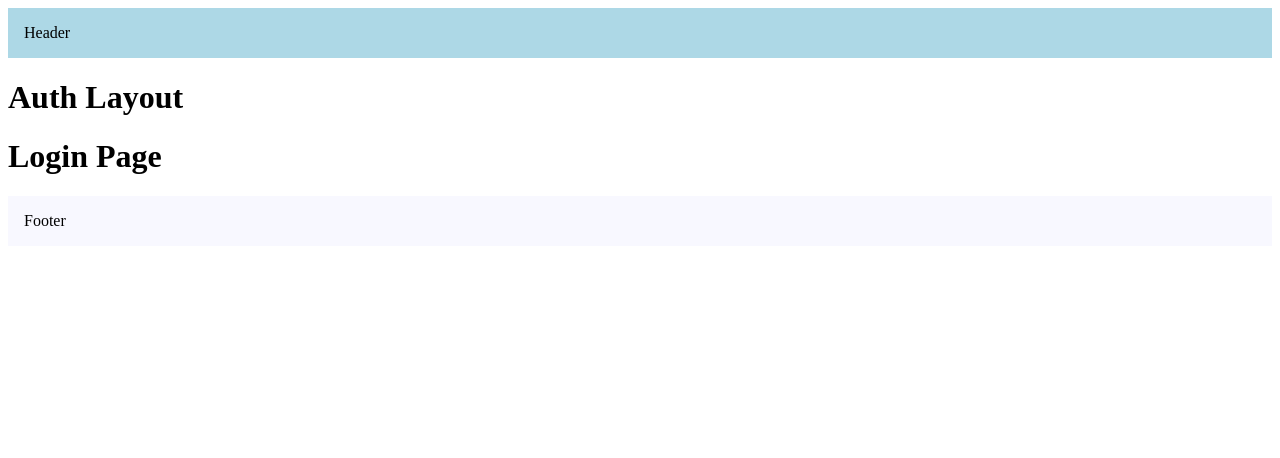
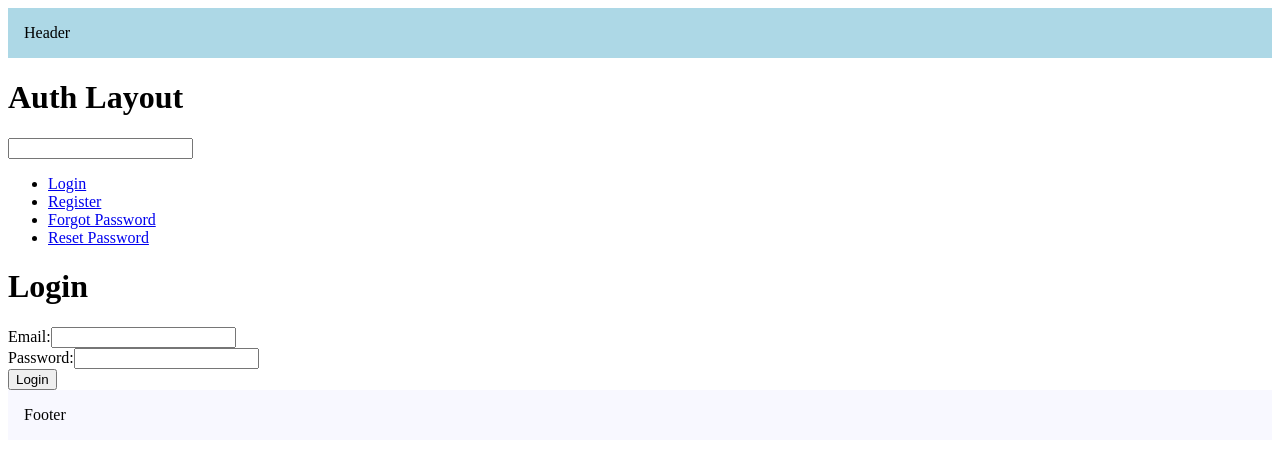
Before and after one commit to toahabhuiyan01/NextJS-14-Learning, a Next.js app: page /login in a window 1280 px wide. Shown: the top 458 px of the page. Built offline with nearby package versions, Linux system fonts and the light colour scheme.

Commit message:
chore: route and template

```diff
--- a/src/app/(auth)/forgot-password/page.tsx
+++ b/src/app/(auth)/(with-auth-layout)/forgot-password/page.tsx
@@ -1,3 +1,4 @@
+"use client"
 import React, { useState } from 'react';
 
 const ForgotPassword: React.FC = () => {
--- a/src/app/(auth)/(with-auth-layout)/layout.tsx
+++ /dev/null
@@ -1,11 +0,0 @@
-export default function ProductDetailsLayout(
-    { children }: { children: React.ReactNode }
-) {
-    return (
-        <div>
-            <h1>Auth Layout</h1>
-
-            {children}
-        </div>
-    )
-}
--- a/src/app/(auth)/(with-auth-layout)/login/page.tsx
+++ b/src/app/(auth)/(with-auth-layout)/login/page.tsx
@@ -1,5 +1,33 @@
+'use client'
+import { useState } from 'react';
+
 export default function LoginPage() {
+    const [email, setEmail] = useState('');
+    const [password, setPassword] = useState('');
+
+    const handleLogin = () => {
+        // Perform login logic here
+        // You can use the email and password state variables to send a login request to your backend
+
+        // Redirect to the dashboard page after successful login
+    };
+
     return (
-        <h1>Login Page</h1>
-    )
-}
+        <div>
+            <h1>Login</h1>
+            <form onSubmit={handleLogin}>
+                <label>
+                    Email:
+                    <input type="email" value={email} onChange={(e) => setEmail(e.target.value)} />
+                </label>
+                <br />
+                <label>
+                    Password:
+                    <input type="password" value={password} onChange={(e) => setPassword(e.target.value)} />
+                </label>
+                <br />
+                <button type="submit">Login</button>
+            </form>
+        </div>
+    );
+};
--- a/src/app/(auth)/(with-auth-layout)/register/page.tsx
+++ b/src/app/(auth)/(with-auth-layout)/register/page.tsx
@@ -1,8 +1,12 @@
+"use client"
+import { useRouter } from 'next/navigation';
 import { useState } from 'react';
 
 const RegisterPage = () => {
     const [email, setEmail] = useState('');
     const [password, setPassword] = useState('');
+
+    const router = useRouter()
 
     const handleEmailChange = (e: React.ChangeEvent<HTMLInputElement>) => {
         setEmail(e.target.value);
@@ -14,6 +18,8 @@ const RegisterPage = () => {
 
     const handleSubmit = (e: React.FormEvent<HTMLFormElement>) => {
         e.preventDefault();
+
+        router.push('/')
         // Add your registration logic here
     };
 
--- /dev/null
+++ b/src/app/(auth)/(with-auth-layout)/template.tsx
@@ -0,0 +1,49 @@
+"use client"
+
+import Link from "next/link"
+import { usePathname } from "next/navigation"
+import { useState } from "react"
+
+const navLinks = [
+    { href: '/login', label: 'Login' },
+    { href: '/register', label: 'Register' },
+    { href: '/forgot-password', label: 'Forgot Password' },
+    { href: '/reset-password', label: 'Reset Password' }
+]
+export default function ProductDetailsLayout(
+    { children }: { children: React.ReactNode }
+) {
+    const [value, setValue] = useState('')
+    const pathname = usePathname()
+
+    return (
+        <div>
+            <h1>Auth Layout</h1>
+            <input
+                value={value}
+                onChange={(e) => setValue(e.target.value)}
+            />
+            <nav>
+                <ul>
+                    {
+                        navLinks.map(link =>{
+                            console.log(pathname, link.href)
+                            const isActive = pathname.startsWith(link.href)
+                            return (
+                                <li key={link.href}>
+                                    <Link
+                                        href={link.href}
+                                        className={isActive ? 'font-bold' : 'text-blue-500'}
+                                    >
+                                        {link.label}
+                                    </Link>
+                                </li>
+                            )
+                        })
+                    }
+                </ul>
+            </nav>
+            {children}
+        </div>
+    )
+}
--- a/src/app/page.tsx
+++ b/src/app/page.tsx
@@ -1,6 +1,10 @@
+import Link from "next/link"
+
 export default function Home() {
     return (
         <div>
+            <Link href="/about">About</Link>
+            <Link href="/profile">Profile</Link>
             <h1>Welcome Home</h1>
         </div>
     )
```
